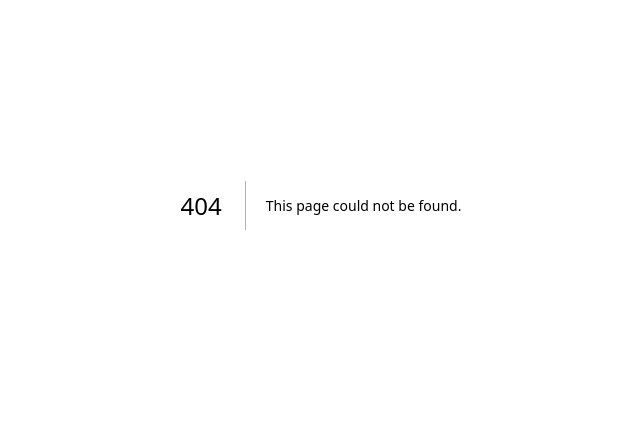
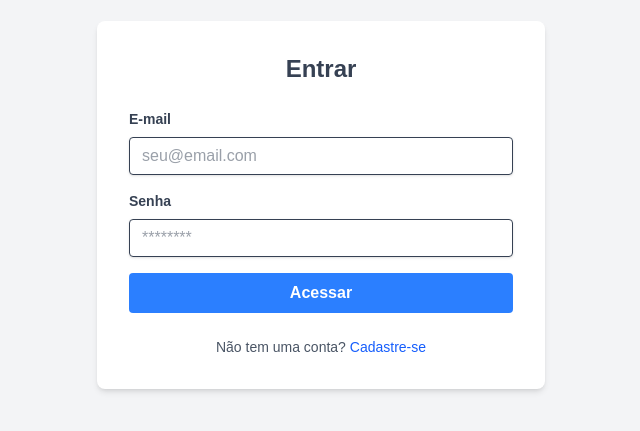
Before and after one commit to pedrohenrique-23/desafio-ux-software-frontend, a Next.js app: page /login in a window 1280 px wide. Before the commit this address had no page. Shown: the part 195-626 px from the top of the page, without its empty margins (319-959 px from the left). Built offline with nearby package versions, Linux system fonts and the light colour scheme.

Commit message:
feat(auth): complete login page functionality

```diff
--- /dev/null
+++ b/src/pages/login.tsx
@@ -0,0 +1,62 @@
+// src/pages/login.tsx
+import { Input } from '@/components/Input';
+import { FormEvent, useState } from 'react';
+import { api } from '@/services/api';
+import { toast } from 'react-toastify';
+import Link from 'next/link'; // 1. Importa o componente Link
+
+const LoginPage = () => {
+  const [email, setEmail] = useState('');
+  const [password, setPassword] = useState('');
+
+  const handleSubmit = async (event: FormEvent) => {
+    // ... (a função handleSubmit continua a mesma)
+    event.preventDefault();
+    const data = { email, password };
+    try {
+      const response = await api.post('/auth/login', data);
+      const { accessToken } = response.data;
+      localStorage.setItem('accessToken', accessToken);
+      toast.success('Login realizado com sucesso!');
+      setEmail('');
+      setPassword('');
+    } catch (error: any) {
+      console.error('Erro no login:', error);
+      if (error.response && error.response.data?.message) {
+        toast.error(error.response.data.message);
+      } else {
+        toast.error('Ocorreu um erro ao tentar fazer login. Tente novamente.');
+      }
+    }
+  };
+
+  return (
+    <div className="min-h-screen bg-gray-100 flex items-center justify-center">
+      <div className="bg-white p-8 rounded-lg shadow-md w-full max-w-md">
+        <h1 className="text-2xl font-bold mb-6 text-center text-gray-700">
+          Entrar
+        </h1>
+
+        <form onSubmit={handleSubmit}>
+          {/* ... (os inputs e o botão continuam os mesmos) ... */}
+          <Input id="email" label="E-mail" type="email" placeholder="seu@email.com" value={email} onChange={(e) => setEmail(e.target.value)} required />
+          <Input id="password" label="Senha" type="password" placeholder="********" value={password} onChange={(e) => setPassword(e.target.value)} required />
+          <button type="submit" className="w-full bg-blue-500 hover:bg-blue-700 text-white font-bold py-2 px-4 rounded focus:outline-none focus:shadow-outline">
+            Acessar
+          </button>
+        </form>
+
+        {/* 2. Adiciona o texto e o link para a página de cadastro */}
+        <p className="mt-6 text-center text-sm text-gray-600">
+          Não tem uma conta?{' '}
+          <Link href="/cadastro" className="font-medium text-blue-600 hover:text-blue-500">
+            Cadastre-se
+          </Link>
+        </p>
+
+      </div>
+    </div>
+  );
+};
+
+export default LoginPage;
```
